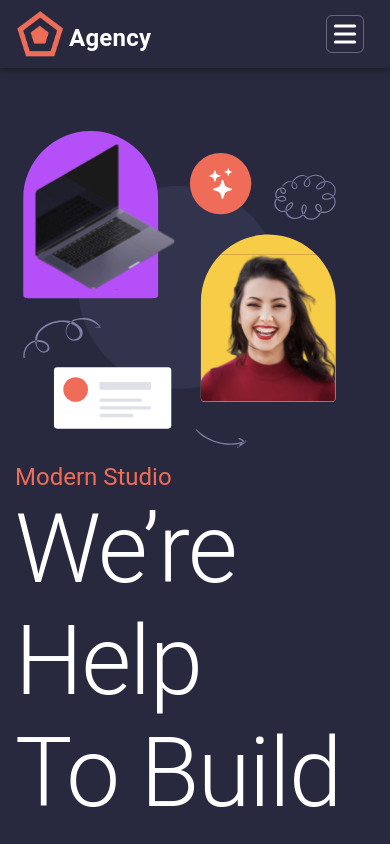
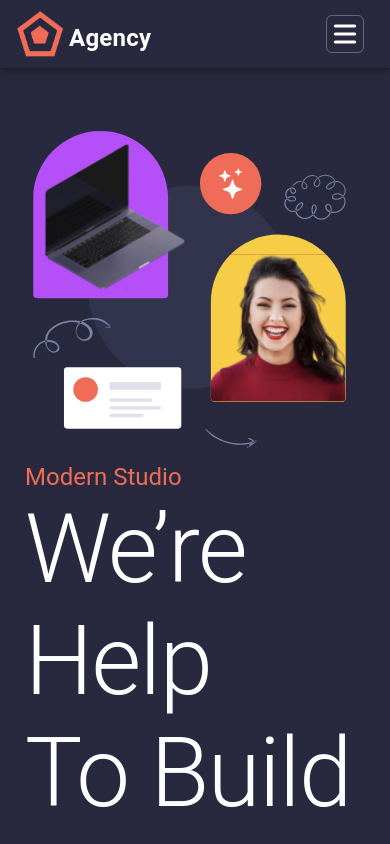
Before and after one commit to azadhuseynzade/portfolio-project, a Next.js app: page /components/ModernStudio in a window 390 px wide. Shown: the top 844 px of the page. Built offline with nearby package versions, Linux system fonts and the light colour scheme.

Commit message:
done-smth

```diff
--- a/styles/ModernStudio.module.css
+++ b/styles/ModernStudio.module.css
@@ -79,7 +79,7 @@
     flex-direction: column-reverse;
     justify-content: center;
     margin-top: 60px;
-    padding-left: 15px;
+    padding-left: 25px;
   }
   .content {
     flex-direction: column-reverse;
```
